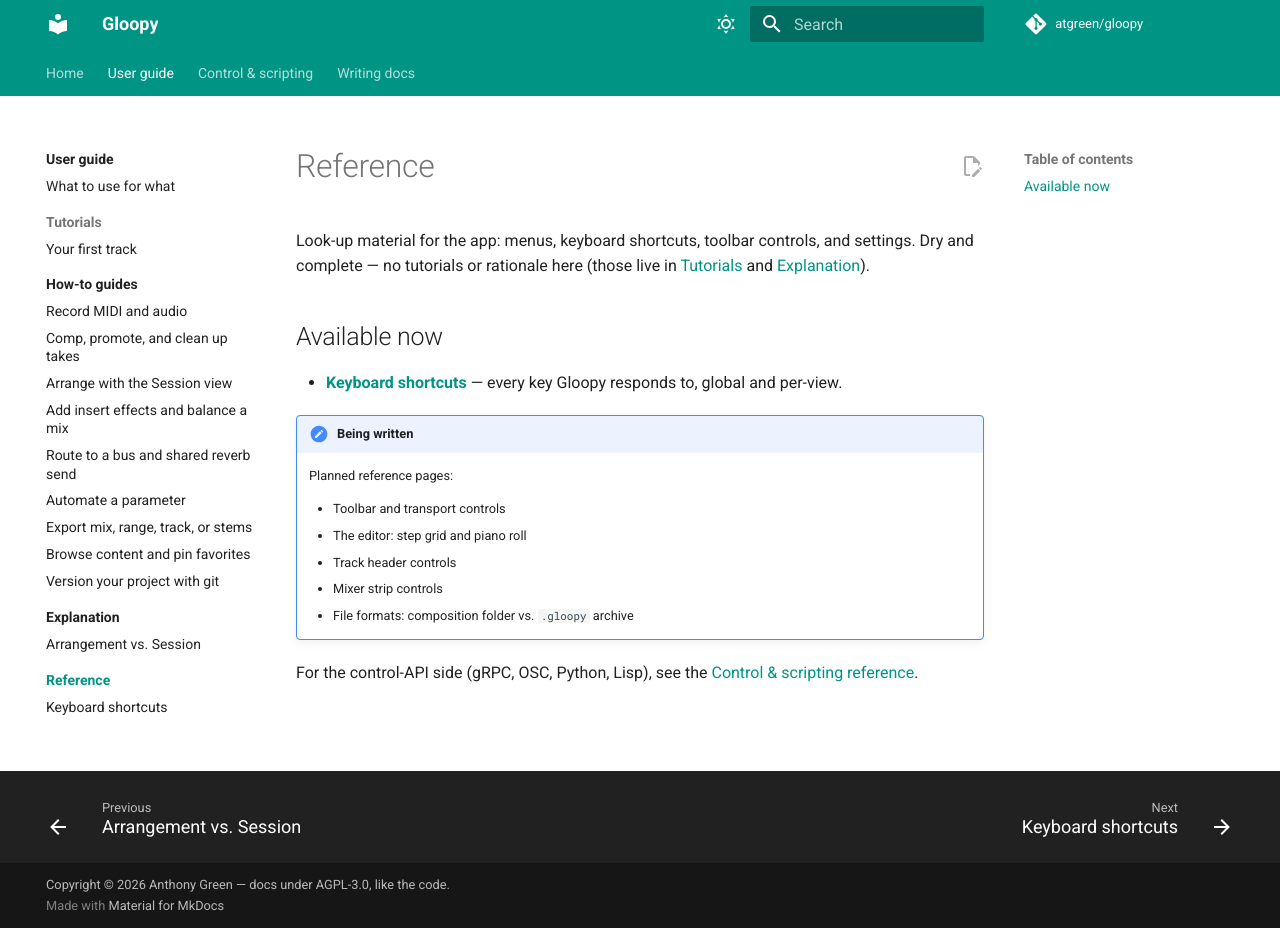
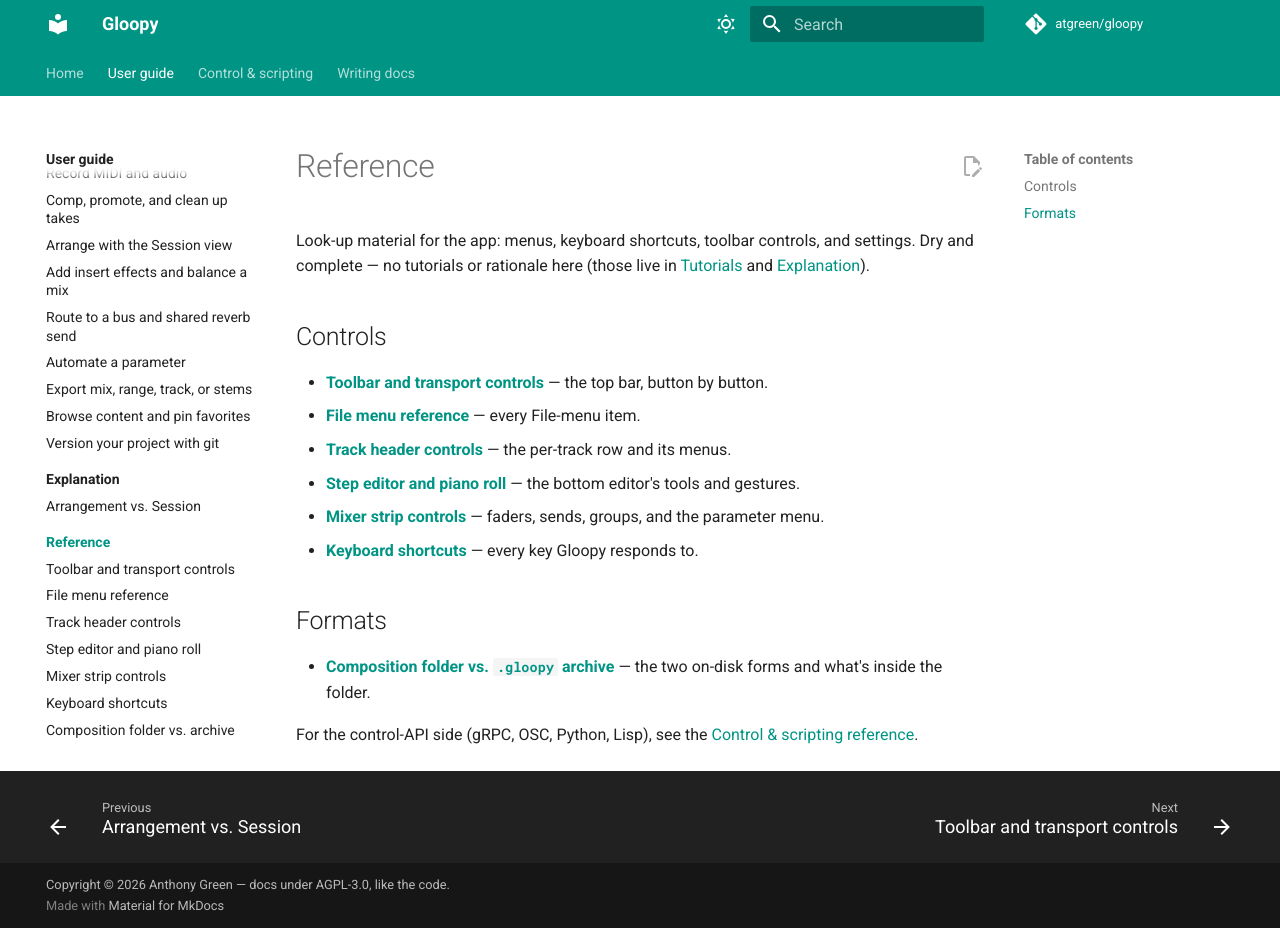
Before and after one commit to atgreen/gloopy, an MkDocs documentation site: the page built from docs/user-guide/reference/index.md, in a window 1280 px wide and 928 px high. Built offline with MkDocs 1.6.1 and Material for MkDocs 9.7.7, drawn with Linux system fonts in a browser that asks for light colours.

Commit message:
docs(user-guide): six reference lookup pages (toolbar, file menu, track header, editor, mixer, formats)
Item #2 of the docs backlog — the app-reference placeholders, replaced with real
tables transcribed from the desktop UI (verified against Source/):

- Toolbar and transport controls — every top-bar button + the status bar.
- File menu reference — new/open, save, export, tuning, git, devices.
- Track header controls — the per-track row, its right-click menu, and the ARP menu.
- Step editor and piano roll — editor tabs, piano-roll gestures + velocity strip,
  step grid, the DEVICES tab.
- Mixer strip controls — strip controls, the FX menu, the parameter menu
  (automate/LFO/MIDI-learn), and the name menu (bus/send/output/groups).
- Composition folder vs. .gloopy archive — the two on-disk forms and the folder's
  layout.

Reworked the reference index into Controls / Formats sections; added all six to
the nav. mkdocs --strict green.

Co-Authored-By: Claude Opus 4.8 (1M context) <noreply@anthropic.com>

```diff
--- a/docs/user-guide/reference/index.md
+++ b/docs/user-guide/reference/index.md
@@ -4,19 +4,22 @@ Look-up material for the app: menus, keyboard shortcuts, toolbar controls, and
 settings. Dry and complete — no tutorials or rationale here (those live in
 [Tutorials](../tutorials/first-track.md) and [Explanation](../explanation/index.md)).
 
-## Available now
+## Controls
 
-- **[Keyboard shortcuts](keyboard-shortcuts.md)** — every key Gloopy responds to,
-  global and per-view.
+- **[Toolbar and transport controls](toolbar.md)** — the top bar, button by
+  button.
+- **[File menu reference](file-menu.md)** — every File-menu item.
+- **[Track header controls](track-header.md)** — the per-track row and its menus.
+- **[Step editor and piano roll](editor.md)** — the bottom editor's tools and
+  gestures.
+- **[Mixer strip controls](mixer-strip.md)** — faders, sends, groups, and the
+  parameter menu.
+- **[Keyboard shortcuts](keyboard-shortcuts.md)** — every key Gloopy responds to.
 
-!!! note "Being written"
-    Planned reference pages:
+## Formats
 
-    - Toolbar and transport controls
-    - The editor: step grid and piano roll
-    - Track header controls
-    - Mixer strip controls
-    - File formats: composition folder vs. `.gloopy` archive
+- **[Composition folder vs. `.gloopy` archive](composition-formats.md)** — the two
+  on-disk forms and what's inside the folder.
 
 For the control-API side (gRPC, OSC, Python, Lisp), see the
 [Control & scripting reference](../../control-scripting/reference/index.md).
--- a/mkdocs.yml
+++ b/mkdocs.yml
@@ -117,7 +117,13 @@ nav:
           - Arrangement vs. Session: user-guide/explanation/arrangement-vs-session.md
       - Reference:
           - user-guide/reference/index.md
+          - Toolbar and transport controls: user-guide/reference/toolbar.md
+          - File menu reference: user-guide/reference/file-menu.md
+          - Track header controls: user-guide/reference/track-header.md
+          - Step editor and piano roll: user-guide/reference/editor.md
+          - Mixer strip controls: user-guide/reference/mixer-strip.md
           - Keyboard shortcuts: user-guide/reference/keyboard-shortcuts.md
+          - Composition folder vs. archive: user-guide/reference/composition-formats.md
   - Control & scripting:
       - control-scripting/index.md
       - Concepts:
```
Also changed, not shown: docs/user-guide/reference/composition-formats.md (added, +46 -0 lines), docs/user-guide/reference/editor.md (added, +51 -0 lines), docs/user-guide/reference/file-menu.md (added, +60 -0 lines), docs/user-guide/reference/mixer-strip.md (added, +60 -0 lines), docs/user-guide/reference/toolbar.md (added, +50 -0 lines), docs/user-guide/reference/track-header.md (added, +48 -0 lines).
